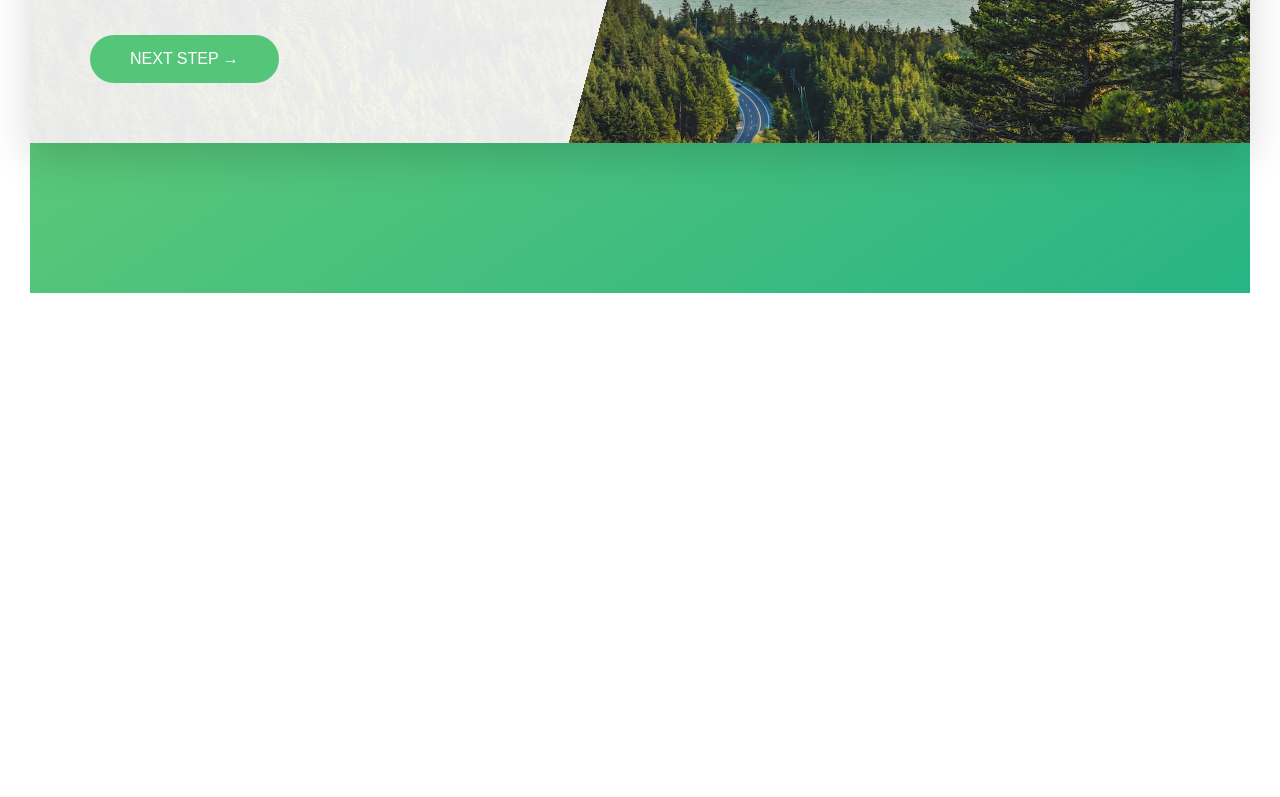
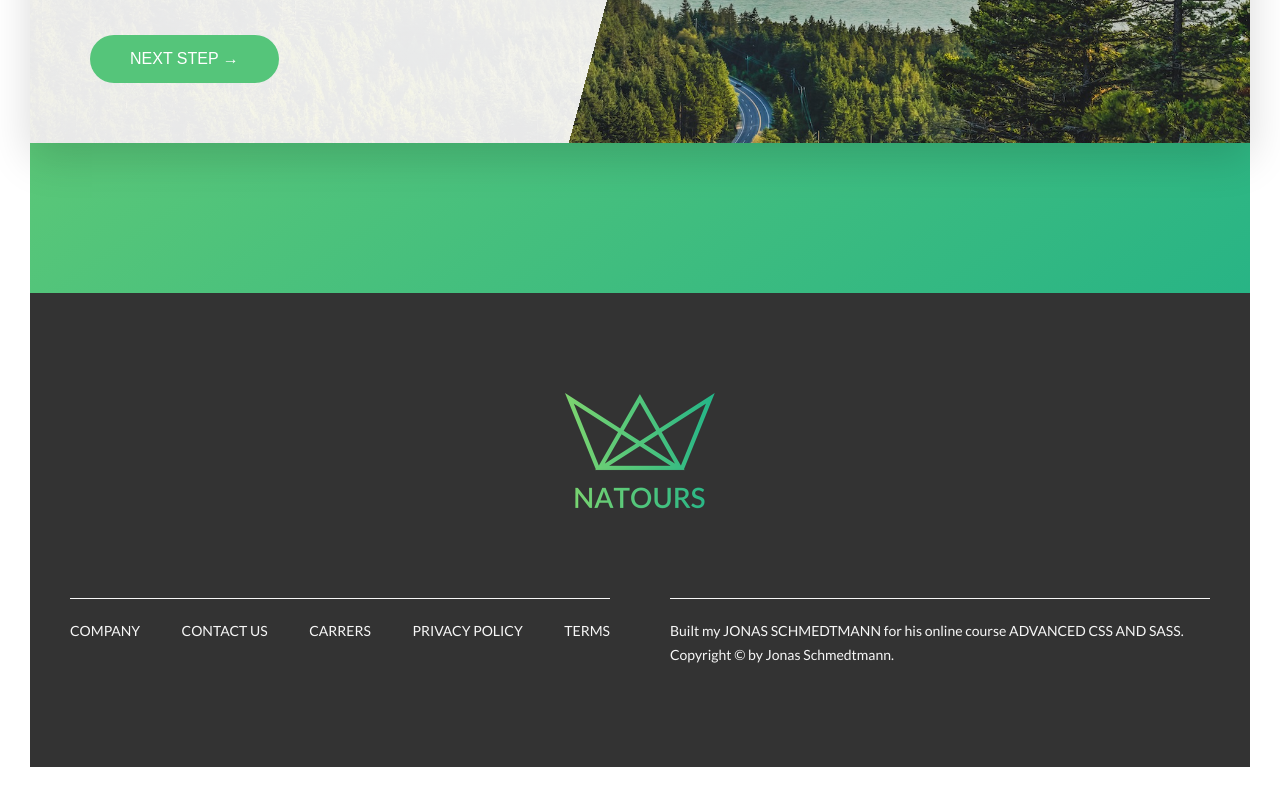
Before and after one commit to cees2/natours-course, a website: page index.html in a window 1280 px wide. Shown: the part 5237-6034 px from the top of the page. Before the commit the page ends 5560 px from the top, so only its background shows below. Drawn offline with Linux system fonts and the light colour scheme.

Commit message:
Footer add

```diff
--- a/index.html
+++ b/index.html
@@ -345,5 +345,42 @@
         </div>
       </section>
     </main>
+    <footer class="footer">
+      <div class="footer__logo-box">
+        <img src="img/logo-green-2x.png" alt="Full Logo" class="footer__logo" />
+      </div>
+      <div class="grid">
+        <div class="col-1-of--2">
+          <div class="footer__navigation">
+            <ul class="footer__list">
+              <li class="footer__item">
+                <a href="#" class="footer__link">Company</a>
+              </li>
+              <li class="footer__item">
+                <a href="#" class="footer__link">Contact us</a>
+              </li>
+              <li class="footer__item">
+                <a href="#" class="footer__link">Carrers</a>
+              </li>
+              <li class="footer__item">
+                <a href="#" class="footer__link">Privacy policy</a>
+              </li>
+              <li class="footer__item">
+                <a href="#" class="footer__link">Terms</a>
+              </li>
+            </ul>
+          </div>
+        </div>
+        <div class="col-1-of--2">
+          <p class="footer__copyright">
+            Built my
+            <a href="#" class="footer__link">Jonas Schmedtmann</a> for his
+            online course
+            <a href="#" class="footer__link">Advanced CSS and Sass</a>.
+            Copyright &copy; by Jonas Schmedtmann.
+          </p>
+        </div>
+      </div>
+    </footer>
   </body>
 </html>
--- a/sass/abstracts/_variables.scss
+++ b/sass/abstracts/_variables.scss
@@ -13,6 +13,7 @@ $color-tertiary-dark: #5643fa;
 
 $color-grey-dark-1: #777;
 $color-grey-dark-2: #999;
+$color-grey-dark-3: #333;
 $color-grey-light-1: #f7f7f7;
 $color-grey-light-2: #eee;
 
--- /dev/null
+++ b/sass/layout/_footer.scss
@@ -0,0 +1,52 @@
+.footer {
+  background-color: $color-grey-dark-3;
+  padding: 10rem 0;
+  font-size: 1.4rem;
+  color: $color-grey-light-1;
+
+  &__logo-box {
+    margin-bottom: 8rem;
+    text-align: center;
+  }
+
+  &__logo {
+    width: 15rem;
+    height: auto;
+  }
+
+  &__navigation {
+    border-top: 1px solid $color-grey-light-1;
+    padding-top: 2rem;
+  }
+
+  &__list {
+    list-style-type: none;
+    display: flex;
+    justify-content: space-between;
+  }
+
+  &__link {
+    transition: all 150ms;
+    color: inherit;
+
+    &:link,
+    &:visited {
+      text-decoration: none;
+      background-color: $color-grey-dark-3;
+      text-transform: uppercase;
+      display: inline-block;
+    }
+
+    &:hover,
+    &:active {
+      color: $color-primary;
+      box-shadow: 0 1rem 2rem rgba($color-black, 0.4);
+      transform: rotate(5deg) scale(130%);
+    }
+  }
+
+  &__copyright {
+    border-top: 1px solid $color-grey-light-1;
+    padding-top: 2rem;
+  }
+}
--- a/sass/main.scss
+++ b/sass/main.scss
@@ -21,5 +21,6 @@
 
 @import "layout/header";
 @import "layout/grid";
+@import "layout/footer";
 
 @import "abstracts/variables";
```
Also changed, not shown: css/style.css.
